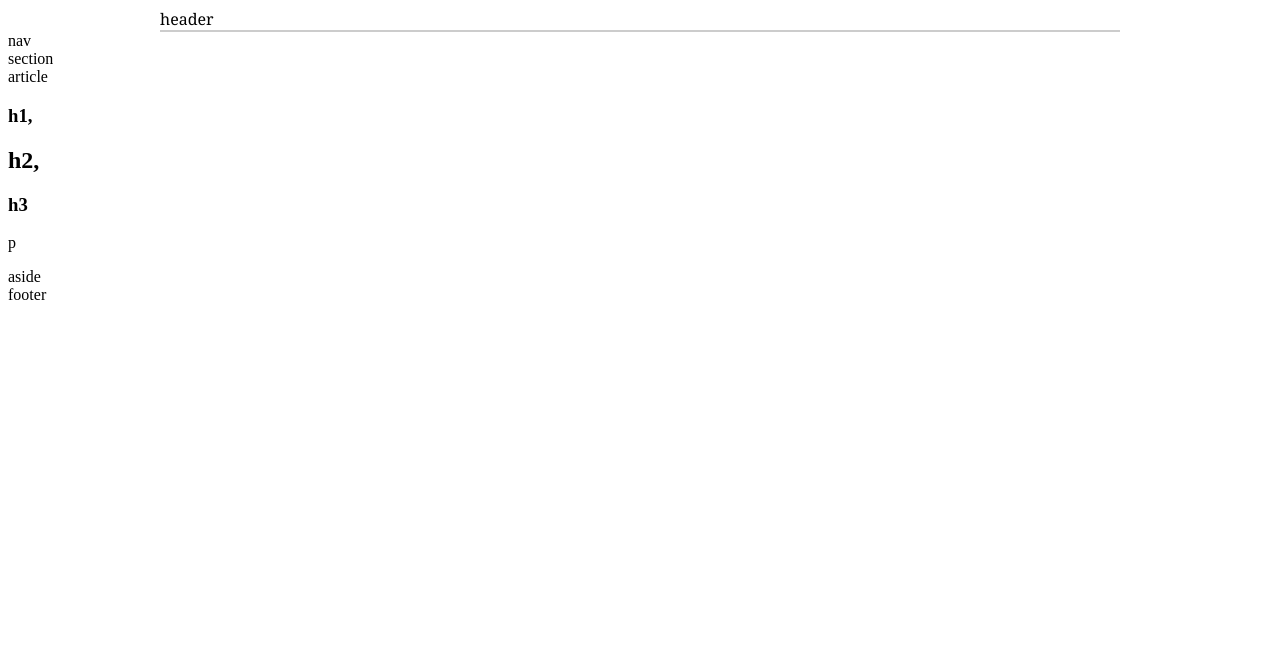
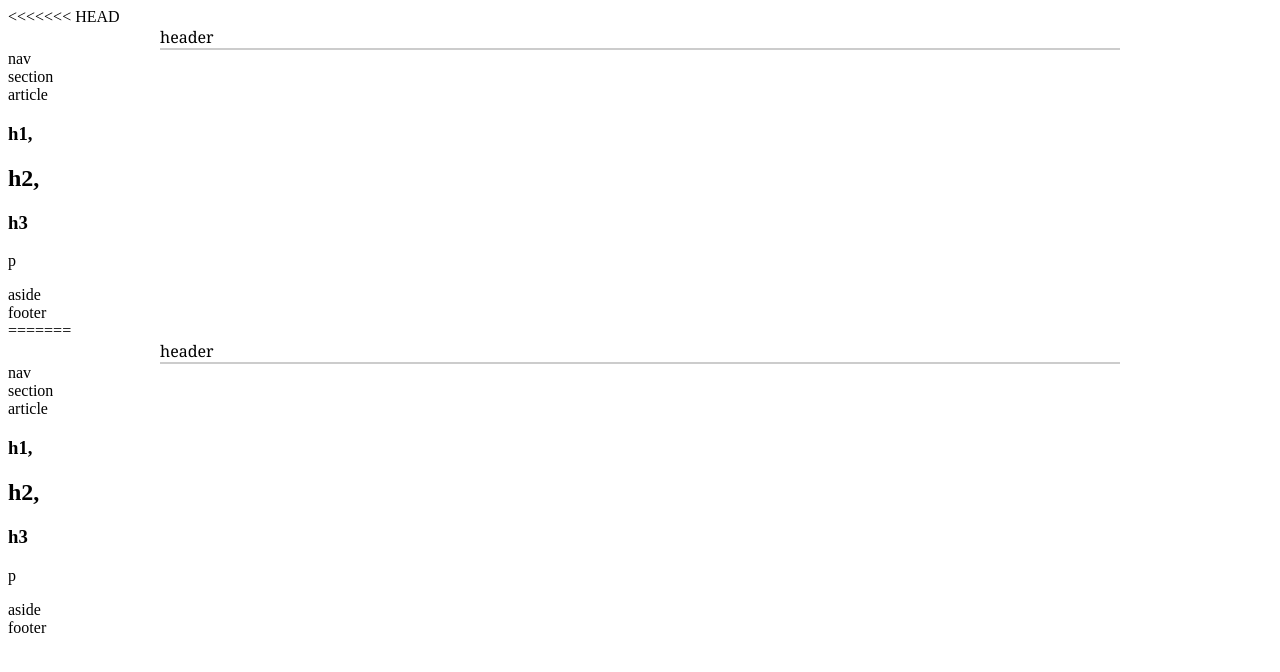
Before and after one commit to BrianBDev/BrianBDev.github.io, a plain HTML site: page HW-Wireframe/index.html in a window 1280 px wide. Drawn offline with Linux system fonts and the light colour scheme; files that its build step writes are made by us from their sources.

Commit message:
Update index.html

```diff
--- a/HW-Wireframe/index.html
+++ b/HW-Wireframe/index.html
@@ -1,3 +1,4 @@
+<<<<<<< HEAD
 <!DOCTYPE html>
 <html lang="en" xmlns="http://www.w3.org/1999/html">
 <head>
@@ -29,3 +30,35 @@
 </footer>
 </body>
 </html>
+=======
+<!DOCTYPE html>
+<html lang="en" xmlns="http://www.w3.org/1999/html">
+<head>
+    <meta charset="UTF-8">
+    <title>Title</title>
+    <link rel="stylesheet" href="../../HW-Wireframe/style.css">
+</head>
+<body>
+<header>header
+</header>
+<nav>
+    nav
+</nav>
+<section>section
+    <article class="clearfix">article
+        <div id="h1h2h3">
+            <h1>h1,</h1><h2>h2,</h2><h3>h3</h3>
+
+            <div>
+                <p>p</p>
+            </div>
+        </div>
+    </article>
+</section>
+<aside>aside
+</aside>
+<footer>
+    footer
+</footer>
+</body>
+</html>
```
